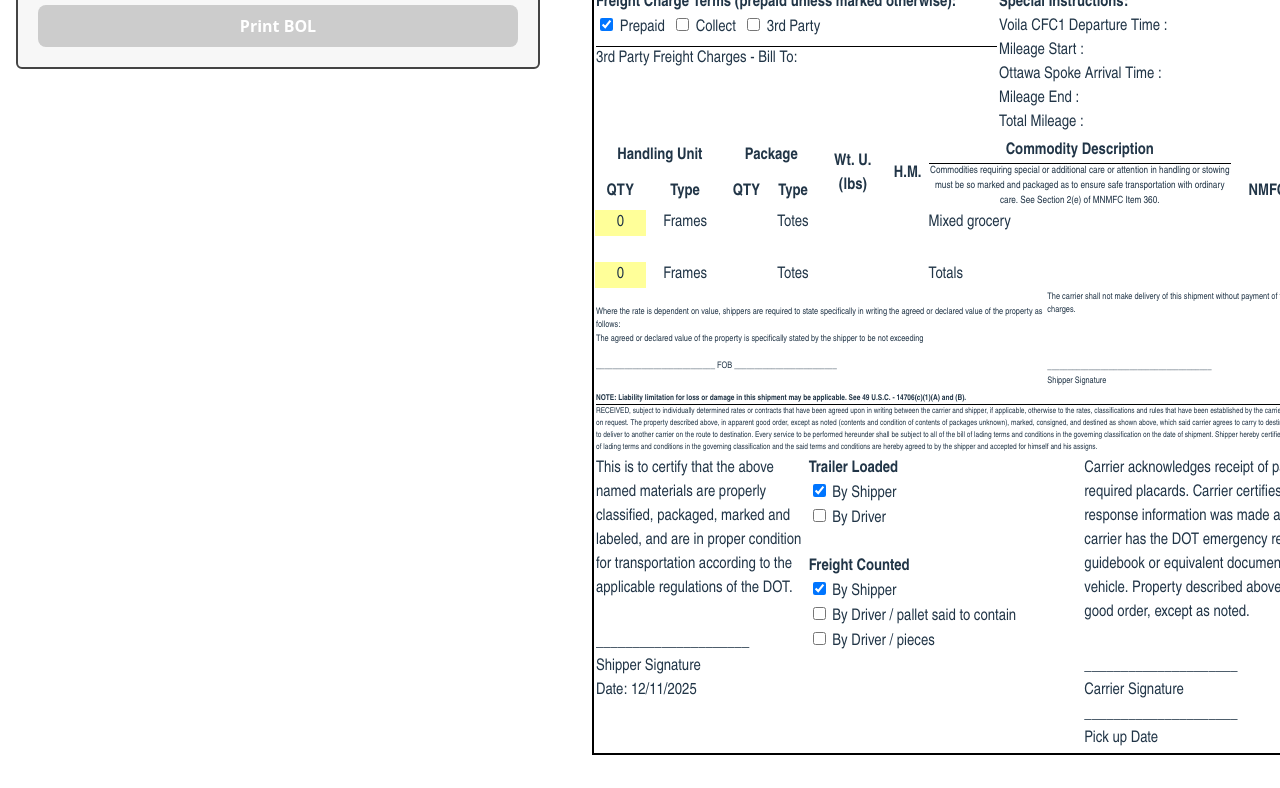
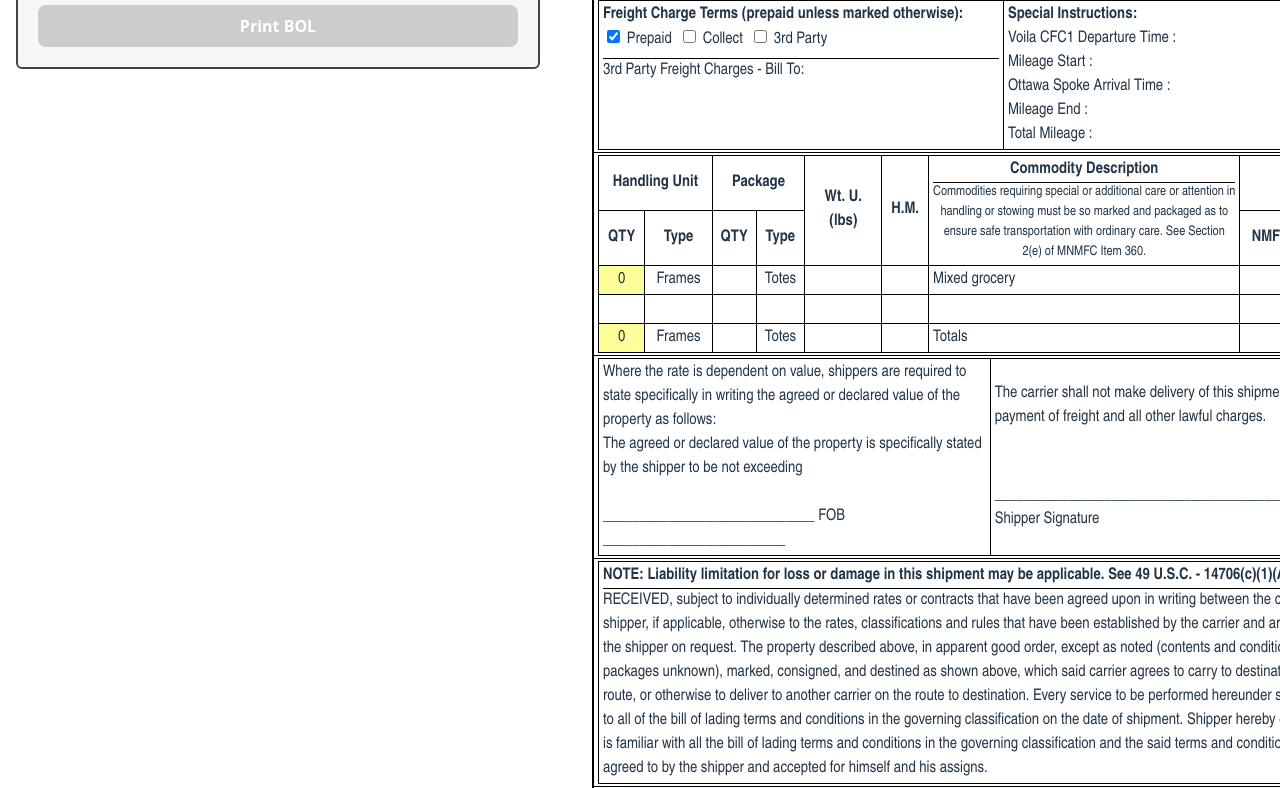
Before and after one commit to ajaisangha/BOL-Generator, a React (Vite) app in the folder bol-app/: page / in a window 1280 px wide. Shown: the part 600-1388 px from the top of the page. Built offline with nearby package versions, Linux system fonts and the light colour scheme.

Commit message:
BOL partial fix 1

```diff
--- a/bol-app/src/App.css
+++ b/bol-app/src/App.css
@@ -107,7 +107,7 @@
   font-family: "Arial Narrow", Arial, sans-serif;
 }
 
-/* TEMP CHECK (unchanged) */
+/* TEMP CHECK */
 .temp-print-area {
   width: 210mm;
   min-height: 297mm;
@@ -120,7 +120,7 @@
   font-family: "Arial Narrow", Arial, sans-serif;
 }
 
-/* TABLES */
+/* TABLES USED IN TEMP SHEET */
 .bol-table {
   width: 100%;
   border-collapse: collapse;
@@ -138,26 +138,39 @@
   text-align: center;
 }
 
+/* ---------------------------------------------------------
+   BOL TABLES (single borders, 12pt text)
+--------------------------------------------------------- */
+
+.bol-page {
+  font-family: "Arial Narrow", Arial, sans-serif;
+  font-size: 12pt;
+}
+
+.bol-outer-table {
+  width: 100%;
+  border-collapse: collapse;
+  border: 2px solid #000;
+}
+
+.bol-inner-table {
+  width: 100%;
+  border-collapse: collapse;
+}
+
+.bol-outer-table td,
+.bol-outer-table th,
+.bol-inner-table td,
+.bol-inner-table th {
+  border: 1px solid #000;
+  padding: 2px 4px;
+  font-size: 12pt;
+}
+
 /* ==========================================================
    PRINT MODE
 ========================================================== */
 @media print {
-
-  /* TEMP CHECK – leave unchanged */
-  .print-temp {
-    position: absolute !important;
-    top: 5mm !important;
-    left: 0 !important;
-    width: 210mm !important;
-    padding: 10mm !important;
-    border: 2px solid #000 !important;
-    border-top: 4px solid #000 !important;
-    box-sizing: border-box !important;
-    transform: none !important;
-    page-break-after: avoid !important;
-    overflow: hidden !important;
-  }
-
   /* Hide UI */
   .left-panel,
   .right-panel > h2,
@@ -166,64 +179,68 @@
     display: none !important;
   }
 
-  html, body {
+  html,
+  body {
     margin: 0 !important;
     padding: 0 !important;
     background: #fff !important;
     height: auto !important;
   }
 
-  /* -------------------------------------------------------
-     PAGE SETTINGS — NO BROWSER MARGINS
-  ------------------------------------------------------- */
   @page {
     size: A4 portrait;
-    margin: 0 !important;
+    margin: 0;
   }
 
-  /* -------------------------------------------------------
-     BOL PRINT AREA — FULL WIDTH, MICRO MARGINS
-  ------------------------------------------------------- */
+  /* BOL print area: let it be full page and scale inner content */
   .print-bol {
-    position: absolute !important;
-
-    /* TOP margin slightly larger, left/right minimal */
-    top: 5mm !important;
-    left: 2mm !important;
-
-    /* Full-page width minus micro-margins */
-    width: calc(210mm - 4mm) !important;
-
-    /* FIX second blank page */
-    height: auto !important;
-    max-height: calc(297mm - 6mm) !important;
+    position: relative !important;
+    margin: 0 !important;
+    padding: 0 !important;
+    width: 210mm !important;
+    min-height: 297mm !important;
+    max-height: 297mm !important;
+    background: #fff !important;
+    box-sizing: border-box !important;
     overflow: hidden !important;
-
-    padding: 0 !important;
-    margin: 0 !important;
-    background: white !important;
-
-    /* Do NOT scale */
-    transform: none !important;
-    transform-origin: top left !important;
-
     border: none !important;
-    box-sizing: border-box !important;
   }
 
-  /* FORCE borders to print clean + bold */
+  /* Scale the actual BOL content to fit */
+  .bol-page {
+    /* start with 0.9, adjust up/down after a test print */
+    transform: scale(0.9);
+    transform-origin: top left;
+    width: 210mm;      /* logical width before scale */
+  }
+
+  /* TEMP CHECK – unchanged from previous version */
+  .print-temp {
+    position: relative !important;
+    margin: 5mm auto 5mm auto !important;
+    width: 200mm !important;
+    padding: 10mm !important;
+    border: 2px solid #000 !important;
+    border-top: 4px solid #000 !important;
+    box-sizing: border-box !important;
+    transform: scale(1) !important;
+    transform-origin: top left !important;
+    page-break-after: avoid !important;
+    overflow: hidden !important;
+  }
+
   table,
   table * {
     -webkit-print-color-adjust: exact !important;
     print-color-adjust: exact !important;
-    color-adjust: exact !important;
   }
 
   table {
     border-color: #000 !important;
   }
 
-  td, th {
+  td,
+  th {
     border-color: #000 !important;
   }
 
--- a/bol-app/src/components/BOLLayout.jsx
+++ b/bol-app/src/components/BOLLayout.jsx
@@ -1,7 +1,12 @@
 import React from "react";
 
-export default function BOLLayout({ mode, trailerNumber, sealNumber, qty, bolNumber }) {
-
+export default function BOLLayout({
+  mode,
+  trailerNumber,
+  sealNumber,
+  qty,
+  bolNumber,
+}) {
   const today = new Date();
   const mm = String(today.getMonth() + 1).padStart(2, "0");
   const dd = String(today.getDate()).padStart(2, "0");
@@ -38,36 +43,21 @@ export default function BOLLayout({ mode, trailerNumber, sealNumber, qty, bolNum
     "Carrier acknowledges receipt of packages and required placards. Carrier certifies emergency response information was made available and/or carrier has the DOT emergency response guidebook or equivalent documentation in the vehicle. Property described above is received in good order, except as noted.";
 
   return (
-    <div
-      className="bol-page page"
-      style={{
-        width: "100%",
-        padding: 0,
-        margin: 0,
-        boxSizing: "border-box",
-        fontFamily: '"Arial Narrow", Arial, sans-serif',
-      }}
-    >
+    <div className="bol-page page">
       {/* MAIN OUTER TABLE */}
-      <table
-        style={{
-          width: "100%",
-          border: "2px solid #000",
-          borderCollapse: "collapse",
-        }}
-      >
+      <table className="bol-outer-table">
         <tbody>
-
           {/* ========================= BLOCK 1 ========================= */}
           <tr>
             <td>
-              <table style={{ width: "100%", borderCollapse: "collapse" }}>
+              <table className="bol-inner-table">
                 <tbody>
-
                   {/* Row 1 */}
                   <tr>
                     <td colSpan={8}>
-                      <div style={{ fontWeight: "bold" }}>Straight Bill of Lading</div>
+                      <div style={{ fontWeight: "bold" }}>
+                        Straight Bill of Lading
+                      </div>
                       <div>Original - Not Negotiable</div>
                     </td>
                     <td colSpan={3}>Date: &emsp;&emsp; {dateStr}</td>
@@ -78,12 +68,18 @@ export default function BOLLayout({ mode, trailerNumber, sealNumber, qty, bolNum
                     <td style={{ width: "70mm", verticalAlign: "top" }}>
                       <strong>Ship From:</strong>
                       <br />
-                      Vaughan CFC<br />
-                      100 Gibraltar Road<br />
+                      Vaughan CFC
+                      <br />
+                      100 Gibraltar Road
+                      <br />
                       Vaughan, ON L4H 3N5
                       <br />
                       SID# &emsp;&emsp;&emsp;&emsp;&emsp;&emsp;&emsp;
-                      <input type="checkbox" style={{ transform: "scale(0.8)" }} /> FOB
+                      <input
+                        type="checkbox"
+                        style={{ transform: "scale(0.8)" }}
+                      />{" "}
+                      FOB
                     </td>
 
                     <td colSpan={10} style={{ verticalAlign: "top" }}>
@@ -99,7 +95,11 @@ export default function BOLLayout({ mode, trailerNumber, sealNumber, qty, bolNum
                         <div key={i}>{line}</div>
                       ))}
                       CID# &emsp;&emsp;&emsp;&emsp;&emsp;
-                      <input type="checkbox" style={{ transform: "scale(0.8)" }} /> FOB
+                      <input
+                        type="checkbox"
+                        style={{ transform: "scale(0.8)" }}
+                      />{" "}
+                      FOB
                     </td>
 
                     <td colSpan={10} style={{ verticalAlign: "top" }}>
@@ -108,7 +108,12 @@ export default function BOLLayout({ mode, trailerNumber, sealNumber, qty, bolNum
                       <strong>Trailer No:</strong> &emsp; {trailerNumber}
                       <br />
                       <strong>Seal Number:</strong> &emsp; {sealNumber}
-                      <div style={{ borderBottom: "1px solid #000", marginTop: "4px" }}></div>
+                      <div
+                        style={{
+                          borderBottom: "1px solid #000",
+                          marginTop: "4px",
+                        }}
+                      ></div>
                       <strong>SCAC:</strong> &emsp; CACG
                       <br />
                       <strong>Pro No:</strong>
@@ -119,12 +124,19 @@ export default function BOLLayout({ mode, trailerNumber, sealNumber, qty, bolNum
                   {/* Row 4 */}
                   <tr>
                     <td colSpan={4} style={{ verticalAlign: "top" }}>
-                      <strong>Freight Charge Terms (prepaid unless marked otherwise):</strong>
+                      <strong>
+                        Freight Charge Terms (prepaid unless marked otherwise):
+                      </strong>
                       <br />
                       <input type="checkbox" defaultChecked /> Prepaid &nbsp;
                       <input type="checkbox" /> Collect &nbsp;
                       <input type="checkbox" /> 3rd Party
-                      <div style={{ borderTop: "1px solid #000", marginTop: "6px" }}></div>
+                      <div
+                        style={{
+                          borderTop: "1px solid #000",
+                          marginTop: "6px",
+                        }}
+                      ></div>
                       3rd Party Freight Charges - Bill To:
                     </td>
 
@@ -151,7 +163,6 @@ export default function BOLLayout({ mode, trailerNumber, sealNumber, qty, bolNum
                       )}
                     </td>
                   </tr>
-
                 </tbody>
               </table>
             </td>
@@ -160,21 +171,25 @@ export default function BOLLayout({ mode, trailerNumber, sealNumber, qty, bolNum
           {/* ========================= BLOCK 2 ========================= */}
           <tr>
             <td>
-              <table style={{ width: "100%", borderCollapse: "collapse" }}>
+              <table className="bol-inner-table">
                 <tbody>
-
                   {/* Header */}
                   <tr style={{ fontWeight: "bold" }}>
                     <th colSpan={2}>Handling Unit</th>
                     <th colSpan={2}>Package</th>
-                    <th rowSpan={2} style={{ width: "18mm" }}>Wt. U.<br />(lbs)</th>
-                    <th rowSpan={2} style={{ width: "10mm" }}>H.M.</th>
+                    <th rowSpan={2} style={{ width: "18mm" }}>
+                      Wt. U.<br />
+                      (lbs)
+                    </th>
+                    <th rowSpan={2} style={{ width: "10mm" }}>
+                      H.M.
+                    </th>
                     <th rowSpan={2} style={{ width: "80mm" }}>
                       Commodity Description
                       <div
                         style={{
                           fontWeight: "normal",
-                          fontSize: "10px",
+                          fontSize: "10pt", // commodityNotice only
                           borderTop: "1.5px solid black",
                         }}
                       >
@@ -196,7 +211,12 @@ export default function BOLLayout({ mode, trailerNumber, sealNumber, qty, bolNum
 
                   {/* Main row */}
                   <tr>
-                    <td className="center" style={{ backgroundColor: "#ffff99" }}>{frames}</td>
+                    <td
+                      className="center"
+                      style={{ backgroundColor: "#ffff99" }}
+                    >
+                      {frames}
+                    </td>
                     <td className="center">Frames</td>
                     <td className="center">{frames ? packages : ""}</td>
                     <td className="center">Totes</td>
@@ -209,13 +229,25 @@ export default function BOLLayout({ mode, trailerNumber, sealNumber, qty, bolNum
 
                   {/* Spacer */}
                   <tr>
-                    <td>&nbsp;</td><td></td><td></td><td></td><td></td><td></td>
-                    <td></td><td></td><td></td>
+                    <td>&nbsp;</td>
+                    <td></td>
+                    <td></td>
+                    <td></td>
+                    <td></td>
+                    <td></td>
+                    <td></td>
+                    <td></td>
+                    <td></td>
                   </tr>
 
                   {/* Totals */}
                   <tr>
-                    <td className="center" style={{ backgroundColor: "#ffff99" }}>{frames}</td>
+                    <td
+                      className="center"
+                      style={{ backgroundColor: "#ffff99" }}
+                    >
+                      {frames}
+                    </td>
                     <td className="center">Frames</td>
                     <td className="center">{frames ? packages : ""}</td>
                     <td className="center">Totes</td>
@@ -225,7 +257,6 @@ export default function BOLLayout({ mode, trailerNumber, sealNumber, qty, bolNum
                     <td></td>
                     <td></td>
                   </tr>
-
                 </tbody>
               </table>
             </td>
@@ -234,21 +265,23 @@ export default function BOLLayout({ mode, trailerNumber, sealNumber, qty, bolNum
           {/* ========================= BLOCK 3 ========================= */}
           <tr>
             <td>
-              <table style={{ width: "100%", borderCollapse: "collapse" }}>
+              <table className="bol-inner-table">
                 <tbody>
                   <tr>
-                    <td colSpan={5} style={{ fontSize: "9px" }}>
+                    <td colSpan={5} style={{ fontSize: "12pt" }}>
                       {wheretherate}
                       <br />
                       {theagreed}
-                      <br /><br />
+                      <br />
+                      <br />
                       _____________________________ FOB _________________________
                     </td>
-                    <td colSpan={5} style={{ fontSize: "9px" }}>
+                    <td colSpan={5} style={{ fontSize: "12pt" }}>
                       {thecareershallnot}
                       <div style={{ height: "30px" }}></div>
                       <br />
-                      ________________________________________<br />
+                      ________________________________________
+                      <br />
                       Shipper Signature
                     </td>
                   </tr>
@@ -260,10 +293,10 @@ export default function BOLLayout({ mode, trailerNumber, sealNumber, qty, bolNum
           {/* ========================= BLOCK 4 ========================= */}
           <tr>
             <td>
-              <table style={{ width: "100%", borderCollapse: "collapse" }}>
+              <table className="bol-inner-table">
                 <tbody>
                   <tr>
-                    <td style={{ fontSize: "8px" }}>
+                    <td style={{ fontSize: "12pt" }}>
                       <strong>{note}</strong>
                       <div style={{ borderTop: "1.5px solid black" }}>
                         {recieved}
@@ -278,36 +311,63 @@ export default function BOLLayout({ mode, trailerNumber, sealNumber, qty, bolNum
           {/* ========================= BLOCK 5 ========================= */}
           <tr>
             <td>
-              <table style={{ width: "100%", borderCollapse: "collapse" }}>
+              <table className="bol-inner-table">
                 <tbody>
                   <tr>
-                    <td style={{ width: "27%", verticalAlign: "top" }}>
+                    <td
+                      style={{
+                        width: "27%",
+                        verticalAlign: "top",
+                        fontSize: "12pt",
+                      }}
+                    >
                       {thisistocertify}
                       <div style={{ height: "30px" }}></div>
-                      _____________________<br />
+                      _____________________
+                      <br />
                       Shipper Signature
                       <br />
                       Date: {dateStr}
                     </td>
 
-                    <td style={{ width: "35%", verticalAlign: "top" }}>
-                      <strong>Trailer Loaded</strong><br />
-                      <input type="checkbox" defaultChecked /> By Shipper<br />
+                    <td
+                      style={{
+                        width: "35%",
+                        verticalAlign: "top",
+                        fontSize: "12pt",
+                      }}
+                    >
+                      <strong>Trailer Loaded</strong>
+                      <br />
+                      <input type="checkbox" defaultChecked /> By Shipper
+                      <br />
                       <input type="checkbox" /> By Driver
-                      <br /><br />
-                      <strong>Freight Counted</strong><br />
-                      <input type="checkbox" defaultChecked /> By Shipper<br />
-                      <input type="checkbox" /> By Driver / pallet said to contain<br />
+                      <br />
+                      <br />
+                      <strong>Freight Counted</strong>
+                      <br />
+                      <input type="checkbox" defaultChecked /> By Shipper
+                      <br />
+                      <input type="checkbox" /> By Driver / pallet said to contain
+                      <br />
                       <input type="checkbox" /> By Driver / pieces
                     </td>
 
-                    <td style={{ width: "38%", verticalAlign: "top" }}>
+                    <td
+                      style={{
+                        width: "38%",
+                        verticalAlign: "top",
+                        fontSize: "12pt",
+                      }}
+                    >
                       {careeracknowledge}
                       <div style={{ height: "30px" }}></div>
-                      _____________________<br />
+                      _____________________
+                      <br />
                       Carrier Signature
                       <br />
-                      _____________________<br />
+                      _____________________
+                      <br />
                       Pick up Date
                     </td>
                   </tr>
@@ -315,7 +375,6 @@ export default function BOLLayout({ mode, trailerNumber, sealNumber, qty, bolNum
               </table>
             </td>
           </tr>
-
         </tbody>
       </table>
     </div>
```
